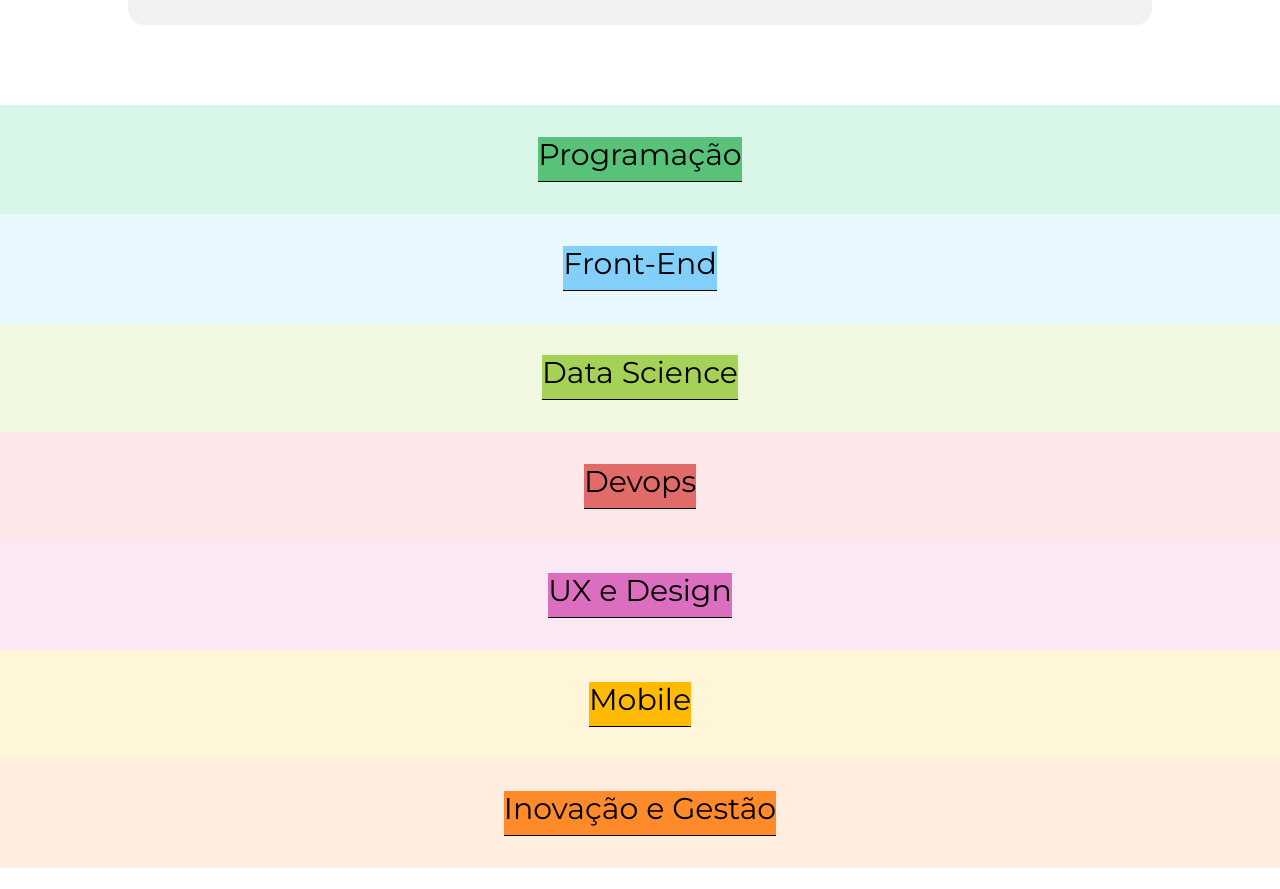
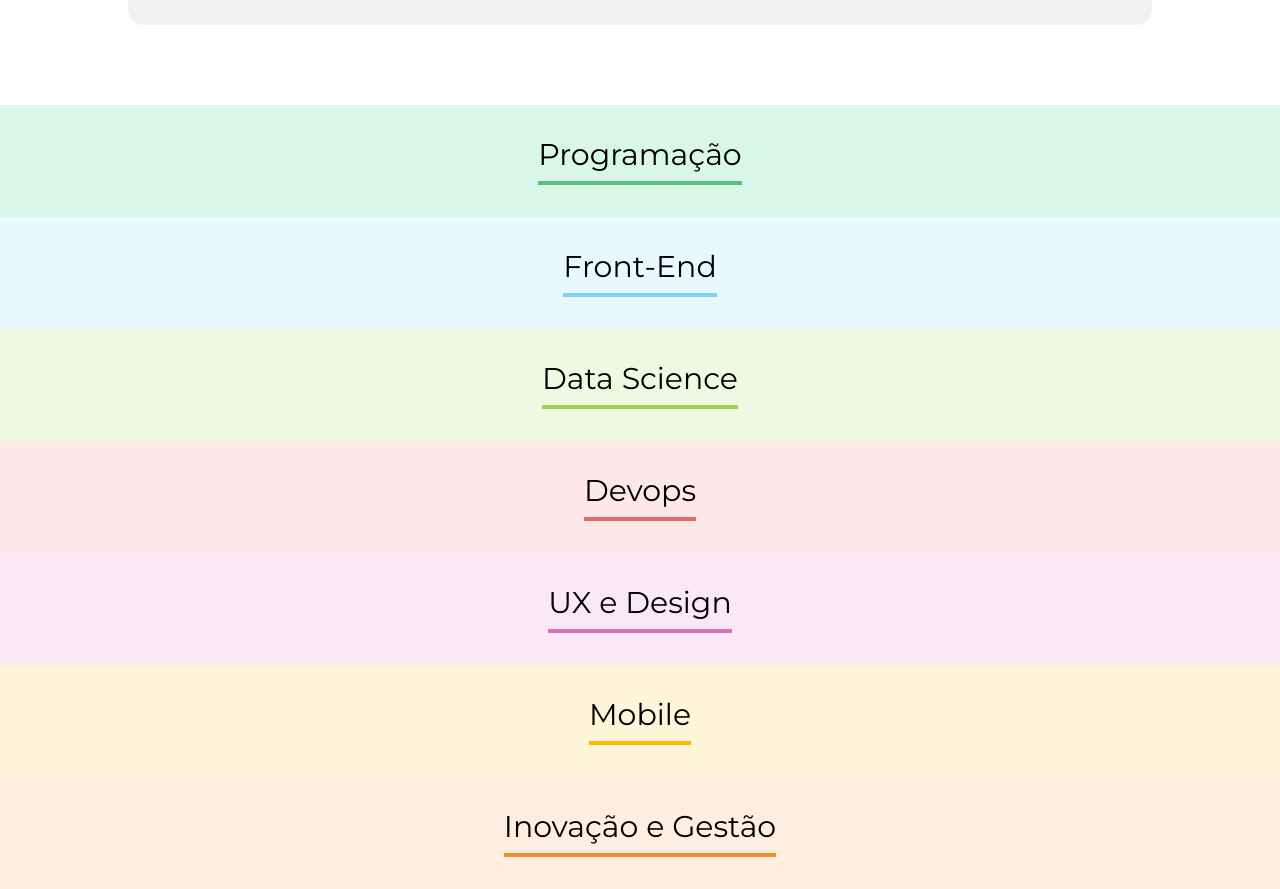
Before and after one commit to fladeia/alura-organo, a React (Vite) app: page / in a window 1280 px wide. Shown: the part 1340-2229 px from the top of the page. Before the commit the page ends 2208 px from the top, so only its background shows below. Built offline with nearby package versions, Linux system fonts and the light colour scheme.

Commit message:
fix squads border color

```diff
--- a/src/App.tsx
+++ b/src/App.tsx
@@ -14,37 +14,37 @@
   const squads = [
     {
       name: 'Programação',
-      secondaryColor: 'bg-secondary-programming',
+      secondaryColor: 'border-secondary-programming',
       tertiaryColor: 'bg-tertiary-programming'
     },
     {
       name: 'Front-End',
-      secondaryColor: 'bg-secondary-frontend',
+      secondaryColor: 'border-secondary-frontend',
       tertiaryColor: 'bg-tertiary-frontend'
     },
     {
       name: 'Data Science',
-      secondaryColor: 'bg-secondary-dataSciences',
+      secondaryColor: 'border-secondary-dataSciences',
       tertiaryColor: 'bg-tertiary-dataSciences'
     },
     {
       name: 'Devops',
-      secondaryColor: 'bg-secondary-devops',
+      secondaryColor: 'border-secondary-devops',
       tertiaryColor: 'bg-tertiary-devops'
     },
     {
       name: 'UX e Design',
-      secondaryColor: 'bg-secondary-uxDesign',
+      secondaryColor: 'border-secondary-uxDesign',
       tertiaryColor: 'bg-tertiary-uxDesign'
     },
     {
       name: 'Mobile',
-      secondaryColor: 'bg-secondary-mobile',
+      secondaryColor: 'border-secondary-mobile',
       tertiaryColor: 'bg-tertiary-mobile'
     },
     {
       name: 'Inovação e Gestão',
-      secondaryColor: 'bg-secondary-inovation',
+      secondaryColor: 'border-secondary-inovation',
       tertiaryColor: 'bg-tertiary-inovation'
     },
   ]
@@ -64,7 +64,7 @@
       <Form addStaff={staff => addNewStaff(staff)} squads={squads} />
       {
         squads.map((item) => {
-          return <Squad name={item.name} secondaryColor={item.secondaryColor} tertiaryColor={item.tertiaryColor} />
+          return <Squad key={item.name} name={item.name} secondaryColor={item.secondaryColor} tertiaryColor={item.tertiaryColor} />
         })
       }
 
--- a/src/components/Squad/index.tsx
+++ b/src/components/Squad/index.tsx
@@ -7,7 +7,7 @@
 export function Squad(props: SquadProps) {
   return (
     <section className={`text-center p-8 ${props.tertiaryColor}`}>
-      <h3 className={`text-3xl border-b ${props.secondaryColor} inline-block pb-2`}>{props.name}</h3>
+      <h3 className={`text-3xl border-b-4 ${props.secondaryColor} inline-block pb-2`}>{props.name}</h3>
     </section>
   )
 }
```
